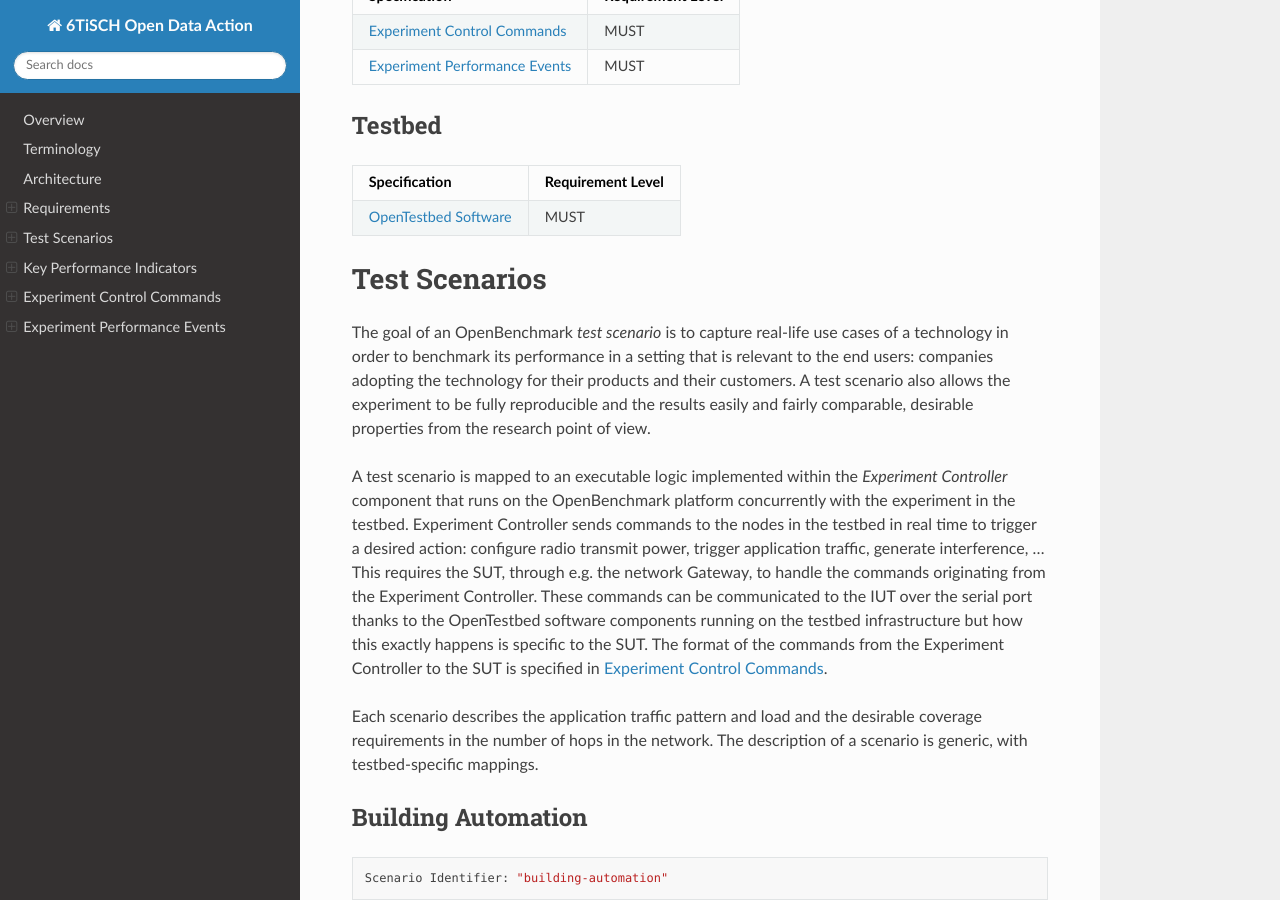
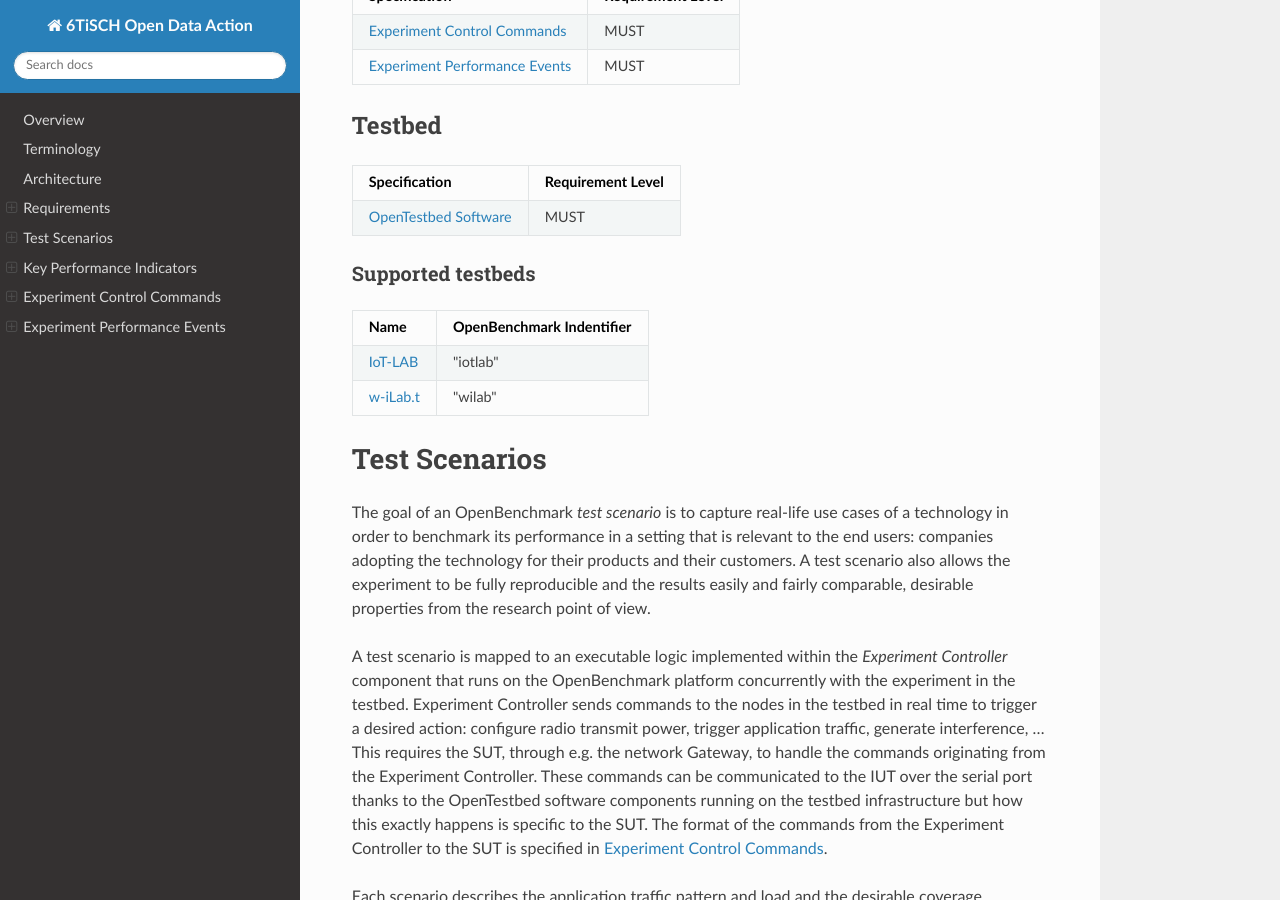
Before and after one commit to openwsn-berkeley/openbenchmark, a Sphinx documentation site: the page built from docs/source/index.md, in a window 1280 px wide and 900 px high, scrolled down 2760 px. Built offline with Sphinx 7.4.7 and the Read the Docs theme 2.0.0, drawn with Linux system fonts in a browser that asks for light colours.

Commit message:
Issue #3: Adds supported testbeds and testbed identifiers

```diff
--- a/docs/source/index.md
+++ b/docs/source/index.md
@@ -78,6 +78,13 @@
 Specification                                                              | Requirement Level
 -------------------------------------------------------------------------- | -----------------
 [OpenTestbed Software](https://github.com/openwsn-berkeley/opentestbed)    |        MUST
+
+### Supported testbeds
+
+Name                                                                       | OpenBenchmark Indentifier
+-------------------------------------------------------------------------- | -------------------------
+[IoT-LAB](https://www.iot-lab.info/)                                       |        "iotlab"
+[w-iLab.t](https://doc.ilabt.imec.be/ilabt/wilab/)                         |        "wilab"
 
 <!-- ====================================================================== -->
 
```
